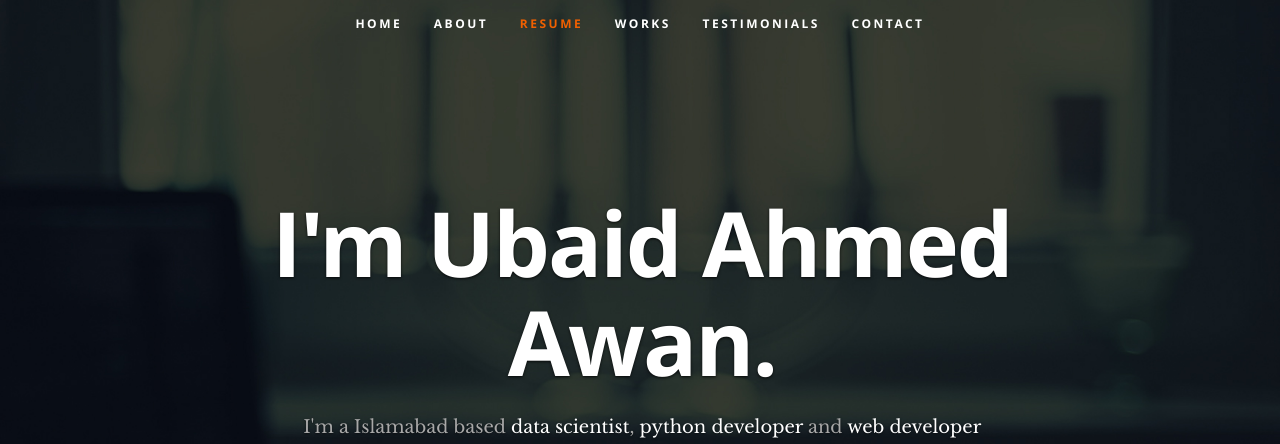
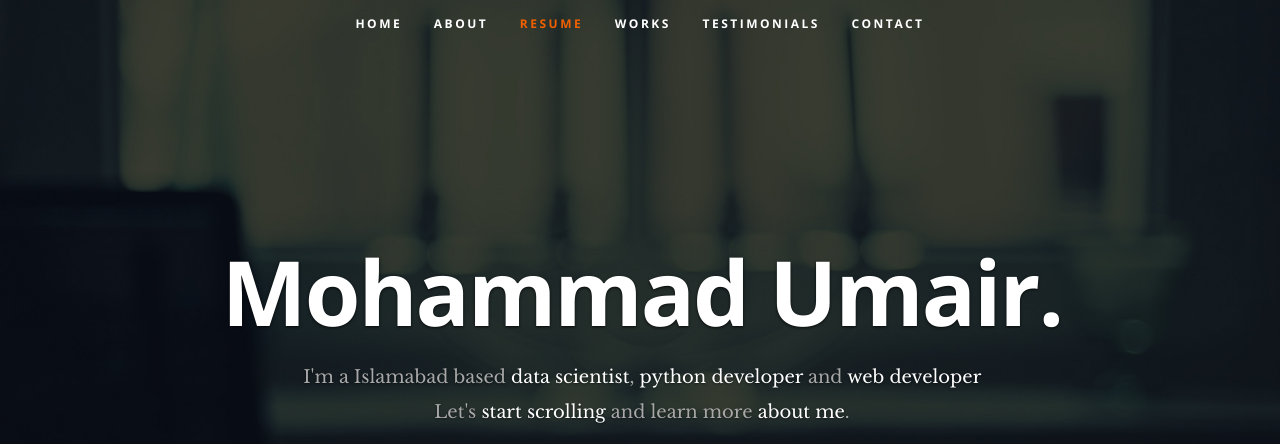
Before and after one commit to umairspn/umairspn.github.io, a plain HTML site: page index.html in a window 1280 px wide. Shown: the top 444 px of the page. Drawn offline with nearby package versions, Linux system fonts and the light colour scheme.

Commit message:
Update index.html

```diff
--- a/index.html
+++ b/index.html
@@ -7,7 +7,7 @@
    <!--- Basic Page Needs
    ================================================== -->
    <meta charset="utf-8">
-	<title>Ubaid Ahmed Awan</title>
+	<title>Mohammad Umair</title>
 	<meta name="description" content="Protfolio">
 	<meta name="author" content="UBAID AHEMD AWAN">
 
@@ -56,7 +56,7 @@
 
       <div class="row banner">
          <div class="banner-text">
-            <h1 class="responsive-headline">I'm Ubaid Ahmed Awan.</h1>
+            <h1 class="responsive-headline">Mohammad Umair.</h1>
             <h3>I'm a Islamabad based <span>data scientist</span>, <span>python developer</span> and <span>web developer</span> Let's <a class="smoothscroll" href="#about">start scrolling</a>
             and learn more <a class="smoothscroll" href="#about">about me</a>.</h3>
             <hr />
```
